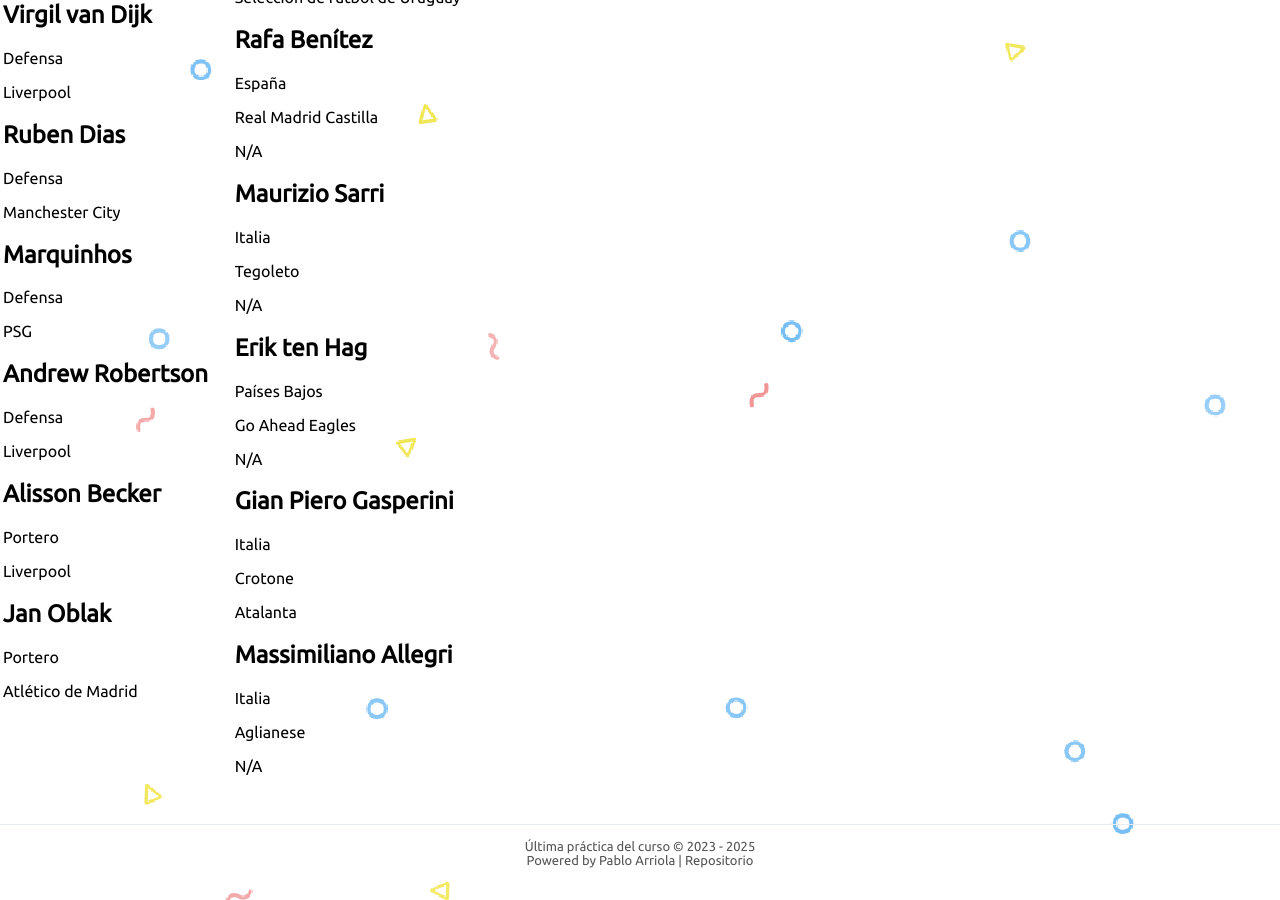
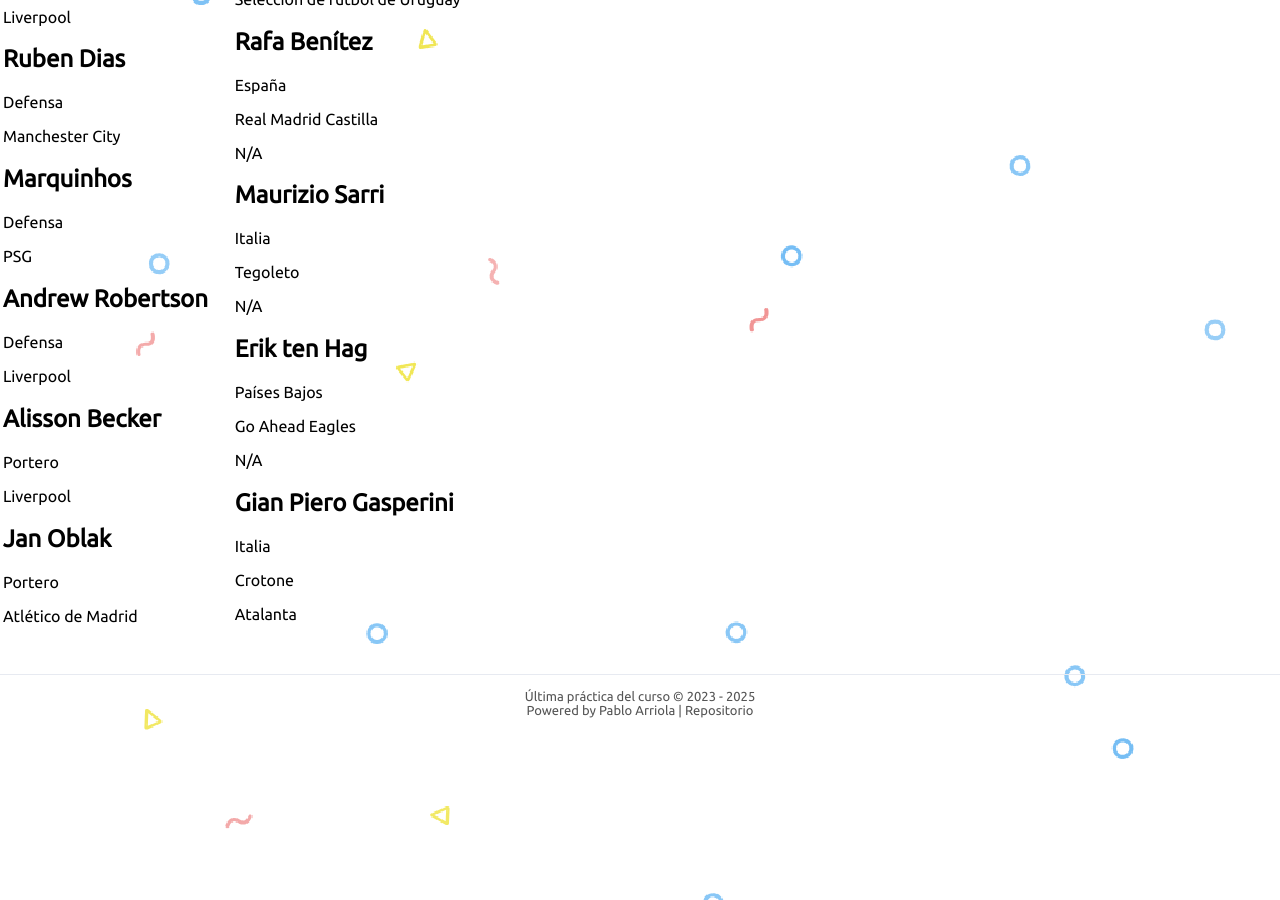
Before and after one commit to pabloap7/pabloap7.github.io, a Jekyll site: the page built from index.html, in a window 1280 px wide and 900 px high, scrolled down 3117 px. Built offline with Jekyll 4.4.1, drawn with Linux system fonts in a browser that asks for light colours; comment, search, counter and statistics services are not loaded.

Commit message:
Remove Massimiliano Allegri entry from entrenadores.json

```diff
--- a/_data/entrenadores.json
+++ b/_data/entrenadores.json
@@ -82,11 +82,5 @@
         "nacionalidad": "Italia",
         "equipo_debut": "Crotone",
         "equipo_actual": "Atalanta"
-    },
-    {
-        "nombre": "Massimiliano Allegri",
-        "nacionalidad": "Italia",
-        "equipo_debut": "Aglianese",
-        "equipo_actual": "N/A"
     }
 ]
```
